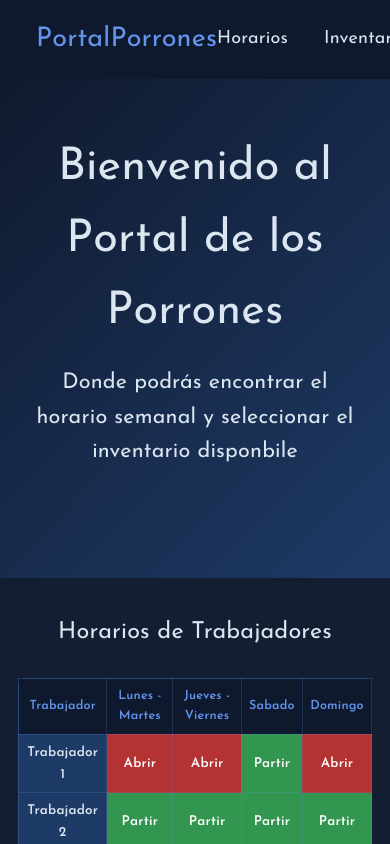
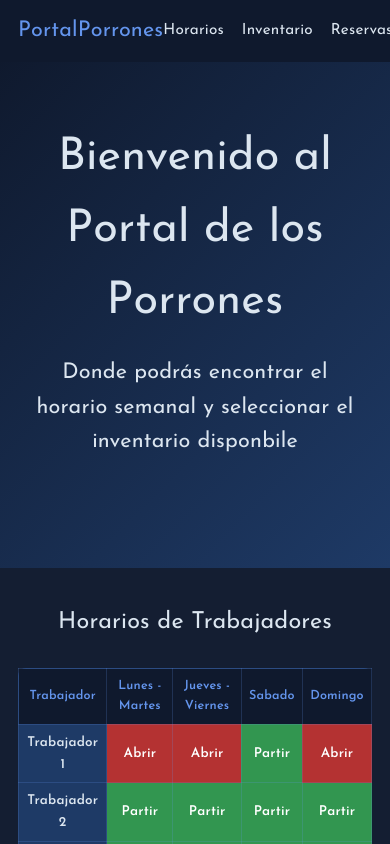
Before and after one commit to acusanty16-svg/TrabajoPorrones, a React (Vite) app in the folder PortalPorrones/: page / in a window 390 px wide. Shown: the top 844 px of the page. Built offline with nearby package versions, Linux system fonts and the light colour scheme.

Commit message:
fix: add responsive header styles for mobile

```diff
--- a/PortalPorrones/src/App.css
+++ b/PortalPorrones/src/App.css
@@ -20,3 +20,9 @@ body {
   color: var(--text);
   padding-top: 60px;
 }
+
+@media (max-width: 768px) {
+  body {
+    padding-top: 50px;
+  }
+}
--- a/PortalPorrones/src/Header/Header.css
+++ b/PortalPorrones/src/Header/Header.css
@@ -39,3 +39,21 @@
 .nav-links a:hover {
   color: var(--accent);
 }
+
+@media (max-width: 768px) {
+  .header {
+    padding: 0.75rem 1rem;
+  }
+
+  .logo {
+    font-size: 1.2rem;
+  }
+
+  .nav-links {
+    gap: 1rem;
+  }
+
+  .nav-links a {
+    font-size: 0.85rem;
+  }
+}
```
